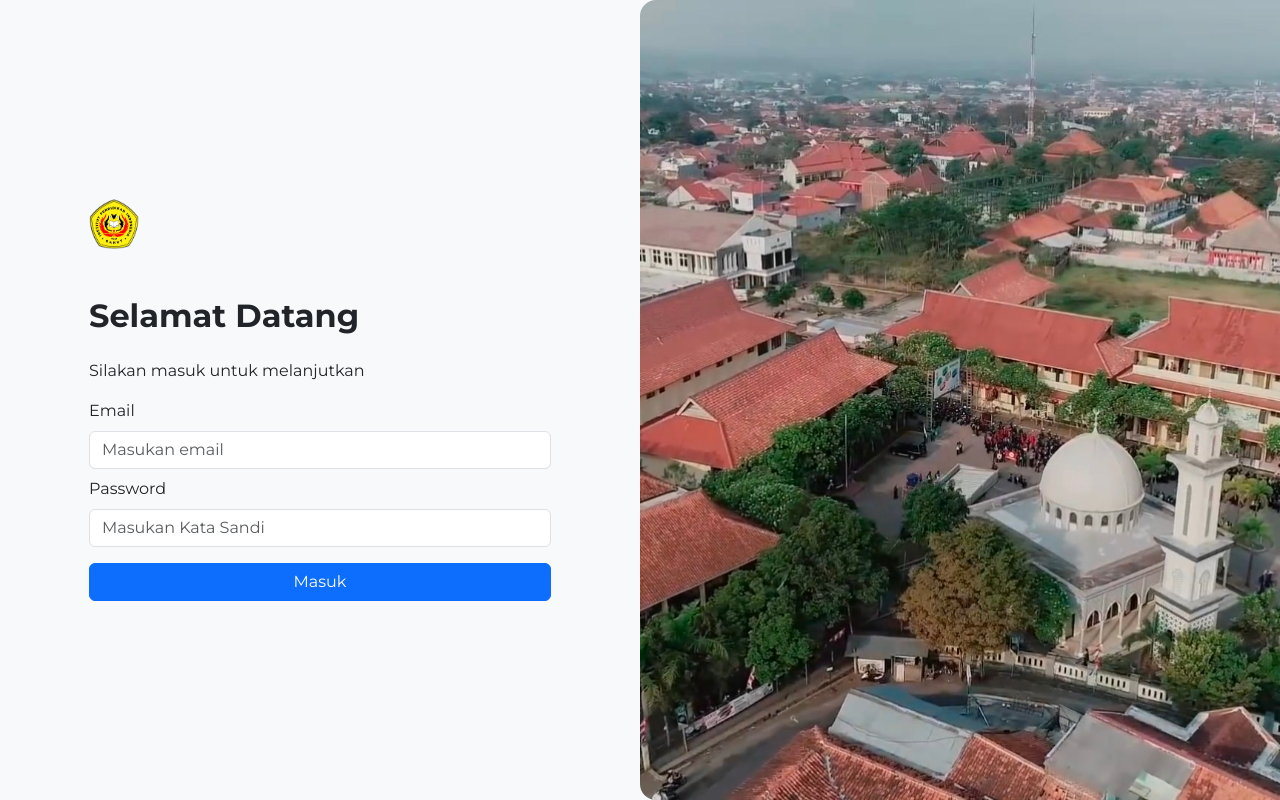
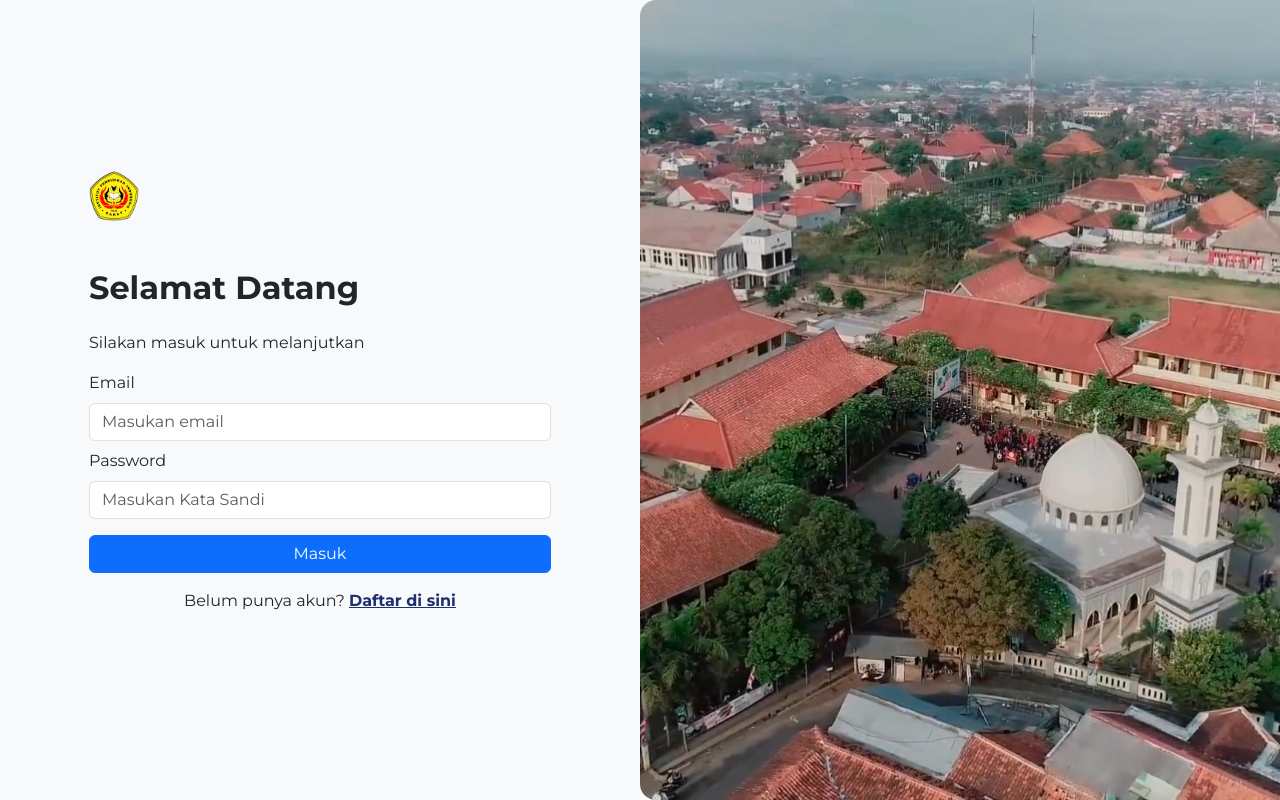
Before and after one commit to ilmaaulia/prestasi-cms, a React (Vite) app: page /login in a window 1280 px wide. Built offline with nearby package versions, Linux system fonts and the light colour scheme; no server answers.

Commit message:
feat: add registration link to login page

```diff
--- a/src/pages/admin/login/index.jsx
+++ b/src/pages/admin/login/index.jsx
@@ -1,6 +1,6 @@
 import React from 'react'
 import { Container, Row, Col, Image } from 'react-bootstrap'
-import { useNavigate } from 'react-router-dom'
+import { useNavigate, Link } from 'react-router-dom'
 import AlertMessage from '../../../components/AlertMessage'
 import LoginForm from './form'
 import { postData } from '../../../utils/fetch'
@@ -89,6 +89,10 @@ const LoginPage = () => {
               isLoading={isLoading}
             />
 
+            <div className="mt-3 text-center">
+              <p>Belum punya akun? <Link to="/register" className="text-primary fw-bold">Daftar di sini</Link></p>
+            </div>
+
           </div>
         </Col>
 
```
